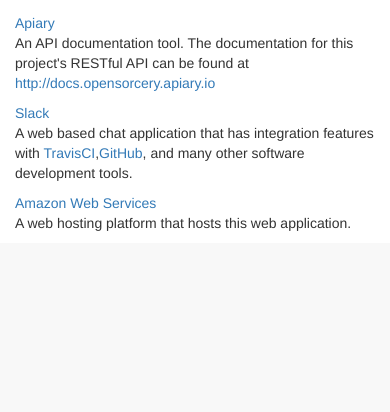
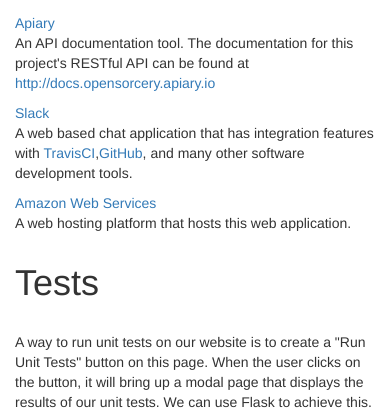
Before and after one commit to cs373gc-fall-2016/spartify, a Flask app: page /About/ in a window 390 px wide. Shown: the part 5124-5536 px from the top of the page. Before the commit the page ends 5355 px from the top, so only its background shows below. Run offline with Flask 2, Linux system fonts and the light colour scheme; some libraries are stand-ins or nearby versions.

Commit message:
added the tests section in our About page. a way to run our unit tests. haven't actually implemented it yet

```diff
--- a/templates/about.html
+++ b/templates/about.html
@@ -203,4 +203,10 @@
         </div>
     </div>
 </div>
+<h1>Tests</h1>
+<div class="row">
+    <div class="col-md-3">
+        <br>A way to run unit tests on our website is to create a "Run Unit Tests" button on this page. When the user clicks on the button, it will bring up a modal page that displays the results of our unit tests. We can use Flask to achieve this.
+    </div>
+</div>
 {% endblock %}
```
